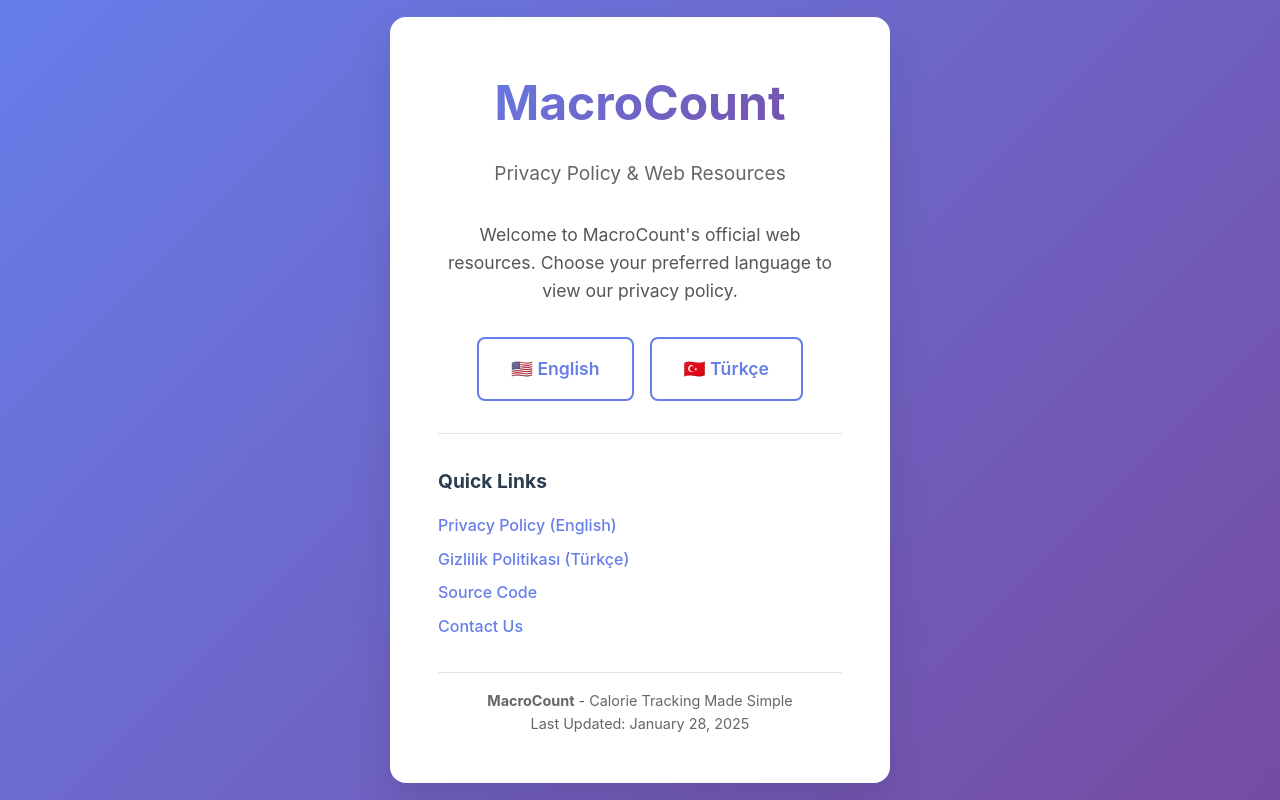
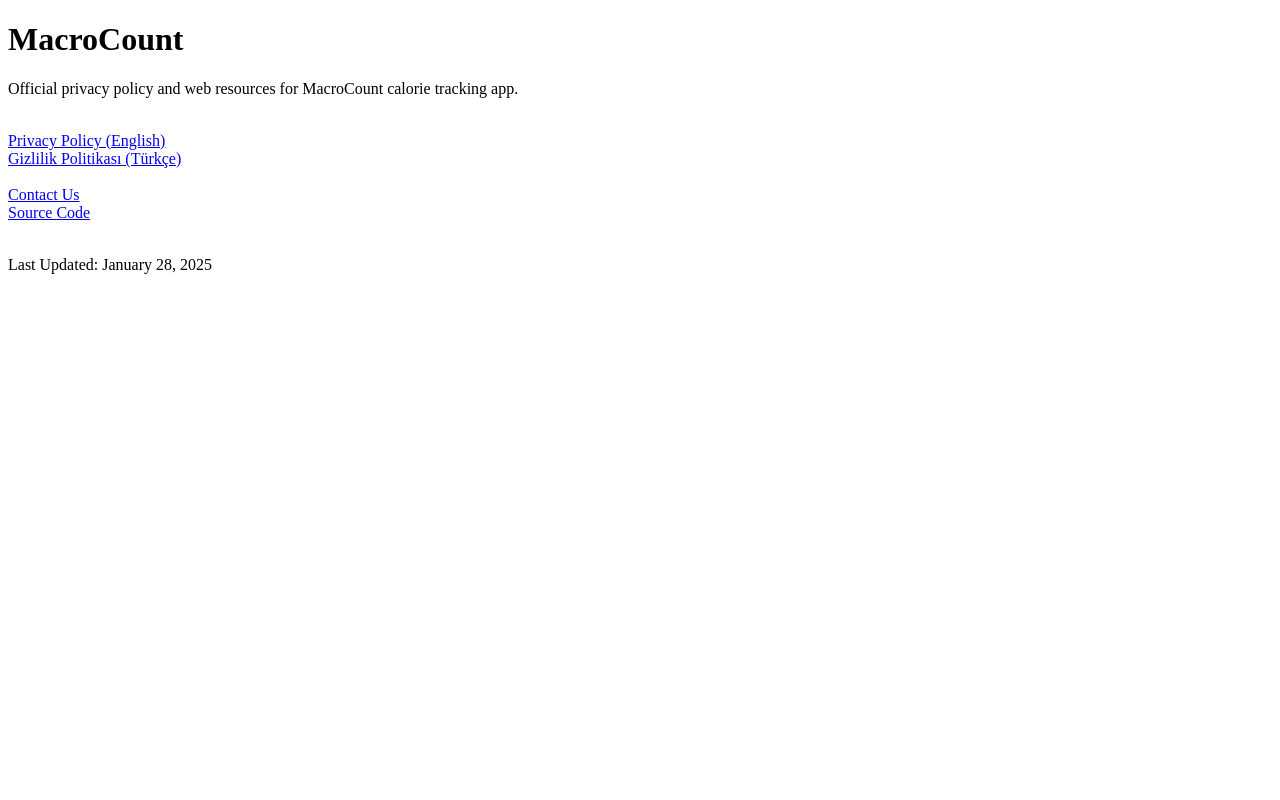
Before and after one commit to emirkeles/macrocount, a plain HTML site: page index.html in a window 1280 px wide. Drawn offline with Linux system fonts and the light colour scheme.

Commit message:
feat: convert to minimal plain text HTML format

```diff
--- a/index.html
+++ b/index.html
@@ -1,208 +1,19 @@
 <!DOCTYPE html>
-<html lang="en">
-<head>
-    <meta charset="UTF-8">
-    <meta name="viewport" content="width=device-width, initial-scale=1.0">
-    <meta name="description" content="MacroCount - Official privacy policy and web resources for the calorie tracking app">
-    <meta name="keywords" content="MacroCount, privacy policy, calorie tracker, nutrition app">
-    <meta property="og:title" content="MacroCount - Privacy Policy & Web Resources">
-    <meta property="og:description" content="Official privacy policy and web resources for MacroCount calorie tracking app">
-    <meta property="og:type" content="website">
-    <meta property="og:url" content="https://emirkeles.github.io/macrocount/">
-    <title>MacroCount - Privacy Policy & Web Resources</title>
-    <style>
-        * {
-            margin: 0;
-            padding: 0;
-            box-sizing: border-box;
-        }
-
-        body {
-            font-family: -apple-system, BlinkMacSystemFont, 'Segoe UI', Roboto, sans-serif;
-            line-height: 1.6;
-            color: #333;
-            background: linear-gradient(135deg, #667eea 0%, #764ba2 100%);
-            min-height: 100vh;
-            display: flex;
-            align-items: center;
-            justify-content: center;
-        }
-
-        .container {
-            background: white;
-            border-radius: 16px;
-            box-shadow: 0 20px 40px rgba(0, 0, 0, 0.1);
-            padding: 3rem;
-            text-align: center;
-            max-width: 500px;
-            width: 90%;
-        }
-
-        .logo {
-            font-size: 3rem;
-            font-weight: 700;
-            background: linear-gradient(135deg, #667eea 0%, #764ba2 100%);
-            -webkit-background-clip: text;
-            -webkit-text-fill-color: transparent;
-            background-clip: text;
-            margin-bottom: 1rem;
-        }
-
-        .subtitle {
-            font-size: 1.2rem;
-            color: #666;
-            margin-bottom: 2rem;
-        }
-
-        .description {
-            margin-bottom: 2rem;
-            color: #555;
-            font-size: 1.1rem;
-        }
-
-        .language-buttons {
-            display: flex;
-            gap: 1rem;
-            justify-content: center;
-            margin-bottom: 2rem;
-        }
-
-        .lang-btn {
-            padding: 1rem 2rem;
-            border: 2px solid #667eea;
-            background: white;
-            color: #667eea;
-            text-decoration: none;
-            border-radius: 8px;
-            font-weight: 600;
-            font-size: 1.1rem;
-            transition: all 0.3s ease;
-            min-width: 120px;
-        }
-
-        .lang-btn:hover {
-            background: #667eea;
-            color: white;
-            transform: translateY(-2px);
-            box-shadow: 0 5px 15px rgba(102, 126, 234, 0.3);
-        }
-
-        .divider {
-            height: 1px;
-            background: #e1e5e9;
-            margin: 2rem 0;
-        }
-
-        .quick-links {
-            text-align: left;
-        }
-
-        .quick-links h3 {
-            color: #2c3e50;
-            margin-bottom: 1rem;
-            font-size: 1.2rem;
-        }
-
-        .quick-links ul {
-            list-style: none;
-        }
-
-        .quick-links li {
-            margin-bottom: 0.5rem;
-        }
-
-        .quick-links a {
-            color: #667eea;
-            text-decoration: none;
-            font-weight: 500;
-        }
-
-        .quick-links a:hover {
-            text-decoration: underline;
-        }
-
-        .footer {
-            margin-top: 2rem;
-            padding-top: 1rem;
-            border-top: 1px solid #e1e5e9;
-            font-size: 0.9rem;
-            color: #666;
-        }
-
-        @media (max-width: 600px) {
-            .container {
-                padding: 2rem;
-            }
-
-            .language-buttons {
-                flex-direction: column;
-                align-items: center;
-            }
-
-            .lang-btn {
-                min-width: 200px;
-            }
-
-            .logo {
-                font-size: 2.5rem;
-            }
-        }
-    </style>
-</head>
+<html>
 <body>
-    <div class="container">
-        <h1 class="logo">MacroCount</h1>
-        <p class="subtitle">Privacy Policy & Web Resources</p>
-
-        <p class="description">
-            Welcome to MacroCount's official web resources. Choose your preferred language to view our privacy policy.
-        </p>
-
-        <div class="language-buttons">
-            <a href="privacy-policy.html" class="lang-btn">
-                🇺🇸 English
-            </a>
-            <a href="privacy-policy-tr.html" class="lang-btn">
-                🇹🇷 Türkçe
-            </a>
-        </div>
-
-        <div class="divider"></div>
-
-        <div class="quick-links">
-            <h3>Quick Links</h3>
-            <ul>
-                <li><a href="privacy-policy.html">Privacy Policy (English)</a></li>
-                <li><a href="privacy-policy-tr.html">Gizlilik Politikası (Türkçe)</a></li>
-                <li><a href="https://github.com/emirkeles/MacroTracker">Source Code</a></li>
-                <li><a href="mailto:privacy@macrocount.app">Contact Us</a></li>
-            </ul>
-        </div>
-
-        <div class="footer">
-            <p><strong>MacroCount</strong> - Calorie Tracking Made Simple</p>
-            <p>Last Updated: January 28, 2025</p>
-        </div>
-    </div>
-
-    <script>
-        // Auto-redirect based on browser language (optional)
-        function detectLanguage() {
-            const userLang = navigator.language || navigator.userLanguage;
-            const urlParams = new URLSearchParams(window.location.search);
-            const langParam = urlParams.get('lang');
-
-            // If there's a language parameter in URL, use it
-            if (langParam === 'tr') {
-                window.location.href = 'privacy-policy-tr.html';
-            } else if (langParam === 'en') {
-                window.location.href = 'privacy-policy.html';
-            }
-            // Otherwise, let user choose manually
-        }
-
-        // Call on page load if auto-redirect is desired
-        // detectLanguage();
-    </script>
+<h1>MacroCount</h1>
+<p>Official privacy policy and web resources for MacroCount calorie tracking app.</p>
+<br>
+<a href="privacy-policy.html">Privacy Policy (English)</a>
+<br>
+<a href="privacy-policy-tr.html">Gizlilik Politikası (Türkçe)</a>
+<br>
+<br>
+<a href="mailto:privacy@macrocount.app">Contact Us</a>
+<br>
+<a href="https://github.com/emirkeles/MacroTracker">Source Code</a>
+<br>
+<br>
+<p>Last Updated: January 28, 2025</p>
 </body>
 </html>
```
